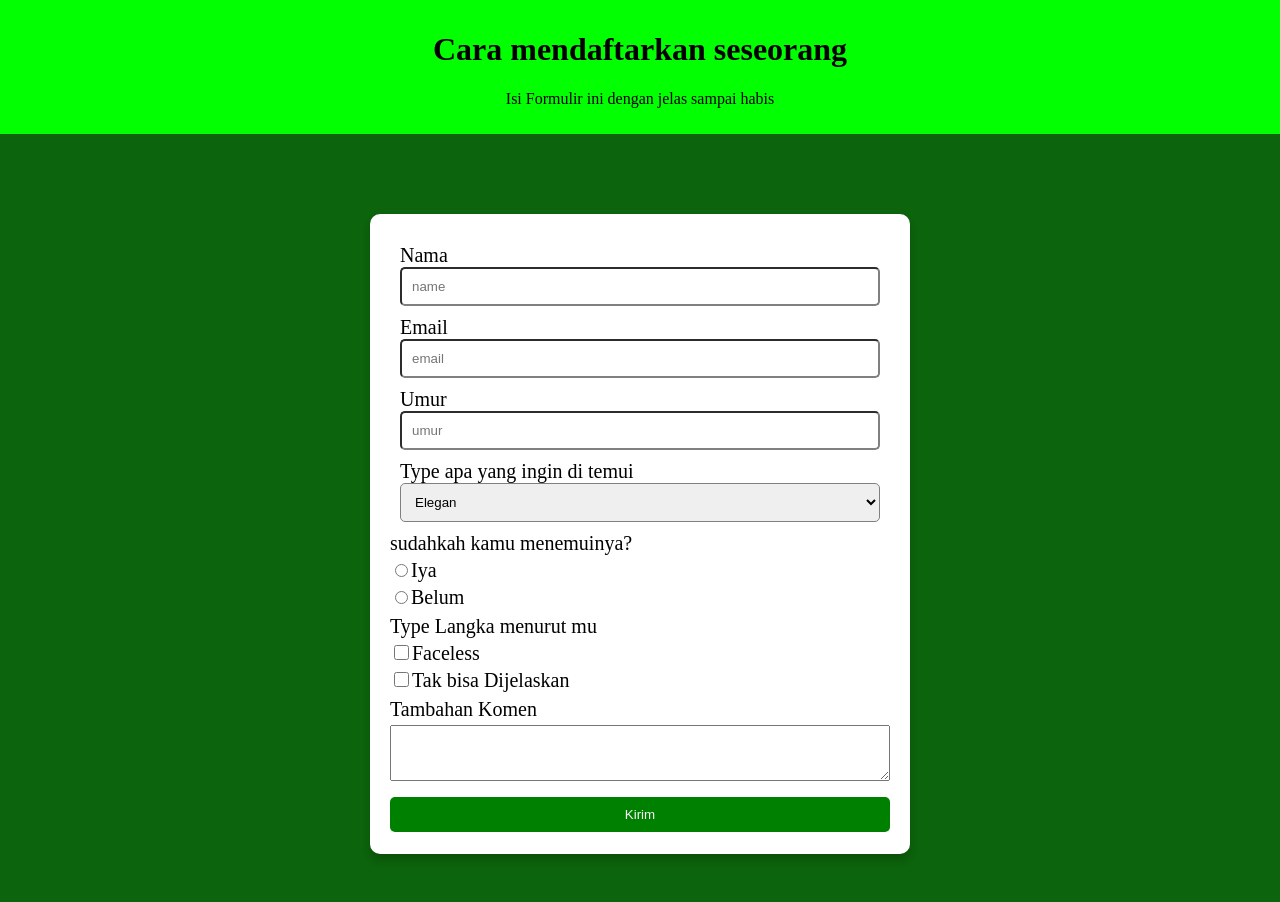
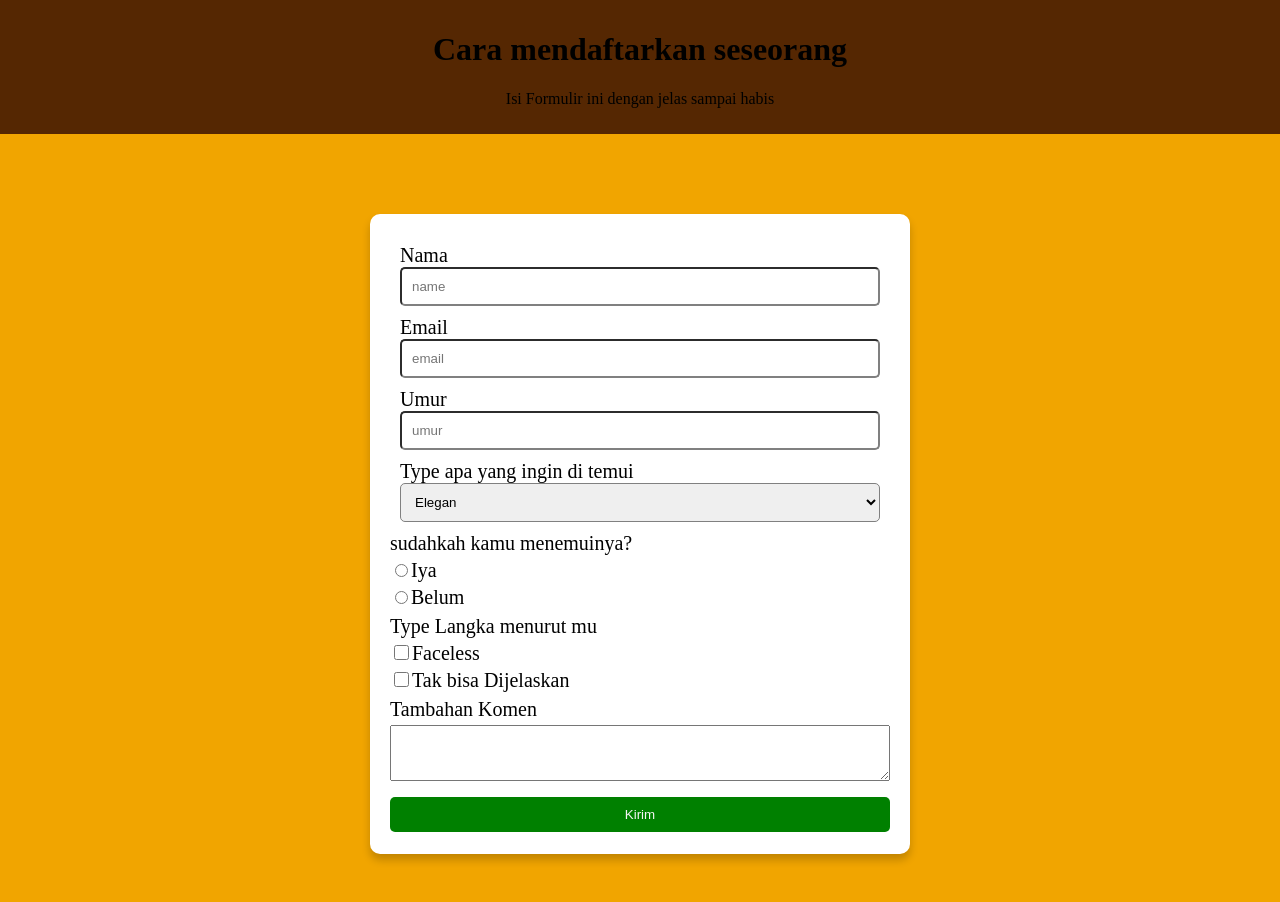
Before and after one commit to MuhammadRpr/survey-form, a plain HTML site: page index.html in a window 1280 px wide. Drawn offline with Linux system fonts and the light colour scheme.

Commit message:
ubah warna

```diff
--- a/style.css
+++ b/style.css
@@ -9,11 +9,11 @@ body {
     display: flex;
     justify-content: center;
     align-items: center;
-    background-color: #0c640c;
+    background-color: #f1a500;
     height: 100%;
    }
    header {
-    background-color: #02ff02;
+    background-color: #552702;
     padding: 10px;
    }
    form {
```
